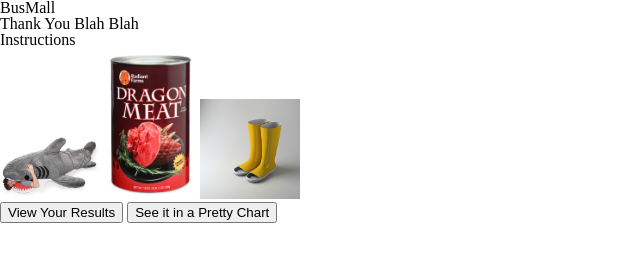
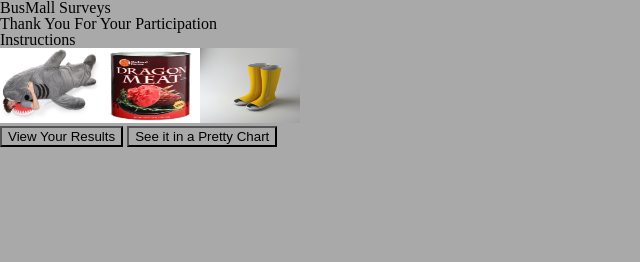
Before and after one commit to arn1313/bus-mall, a plain HTML site: page index.html in a window 1280 px wide. Shown: the whole page, without its empty margins (0-640 px from the left). Drawn offline with Linux system fonts and the light colour scheme.

Commit message:
update for paired prog

```diff
--- a/index.html
+++ b/index.html
@@ -3,17 +3,18 @@
 <head>
   <meta charset="utf-8">
   <meta name="viewport" content="width=device-width">
+
   <link href="style.css" rel="stylesheet" type="text/css" />
   <link href="reset.css" rel="stylesheet" type="text/css" />
   <title>BusMall</title>
 </head>
 <body>
-  <h1>BusMall</h1>
-  <h2>Thank You Blah Blah</h2>
+  <h1>BusMall Surveys</h1>
+  <h2>Thank You For Your Participation</h2>
   <main>
     <section id="instructions">
-    <h3>Instructions</h3>
-  </section>
+      <h3>Instructions</h3>
+    </section>
 
   </main>
 
@@ -21,6 +22,9 @@
   <button id="view">View Your Results</button>
   <button id="chart">See it in a Pretty Chart</button>
   <ul id="pic-list"></ul>
+  <!-- <div id="chart">
+    <canvas id="myChart" width="300" height="150"></canvas>
+  </div> -->
   <script src="app.js"></script>
 </body>
 </html>
--- a/style.css
+++ b/style.css
@@ -1,7 +1,21 @@
+* {
+  background-color: darkgrey;
+}
+
 ul li {
   display: inline-block;
   text-decoration: none;
 }
 img {
   width: 100px;
+  height: 75px;
+  margin: 25px;
+  padding: 5px;
+  border: 2px solid black;
 }
+.instructions {
+  font-size: 100px;
+}
+.view {
+  font-size: 10px;
+}
```
Also changed, not shown: app.js (+46 -2 lines).
